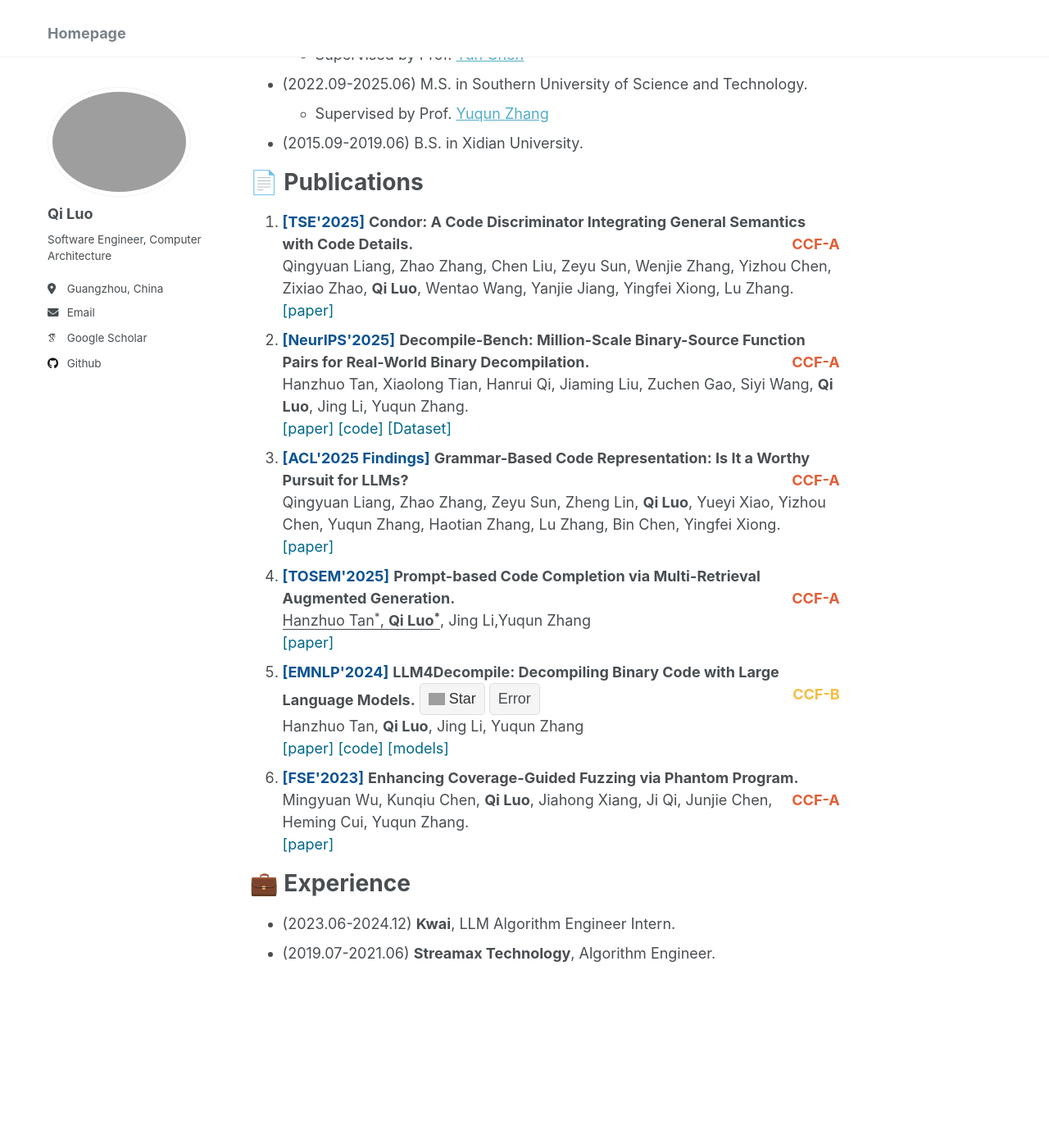
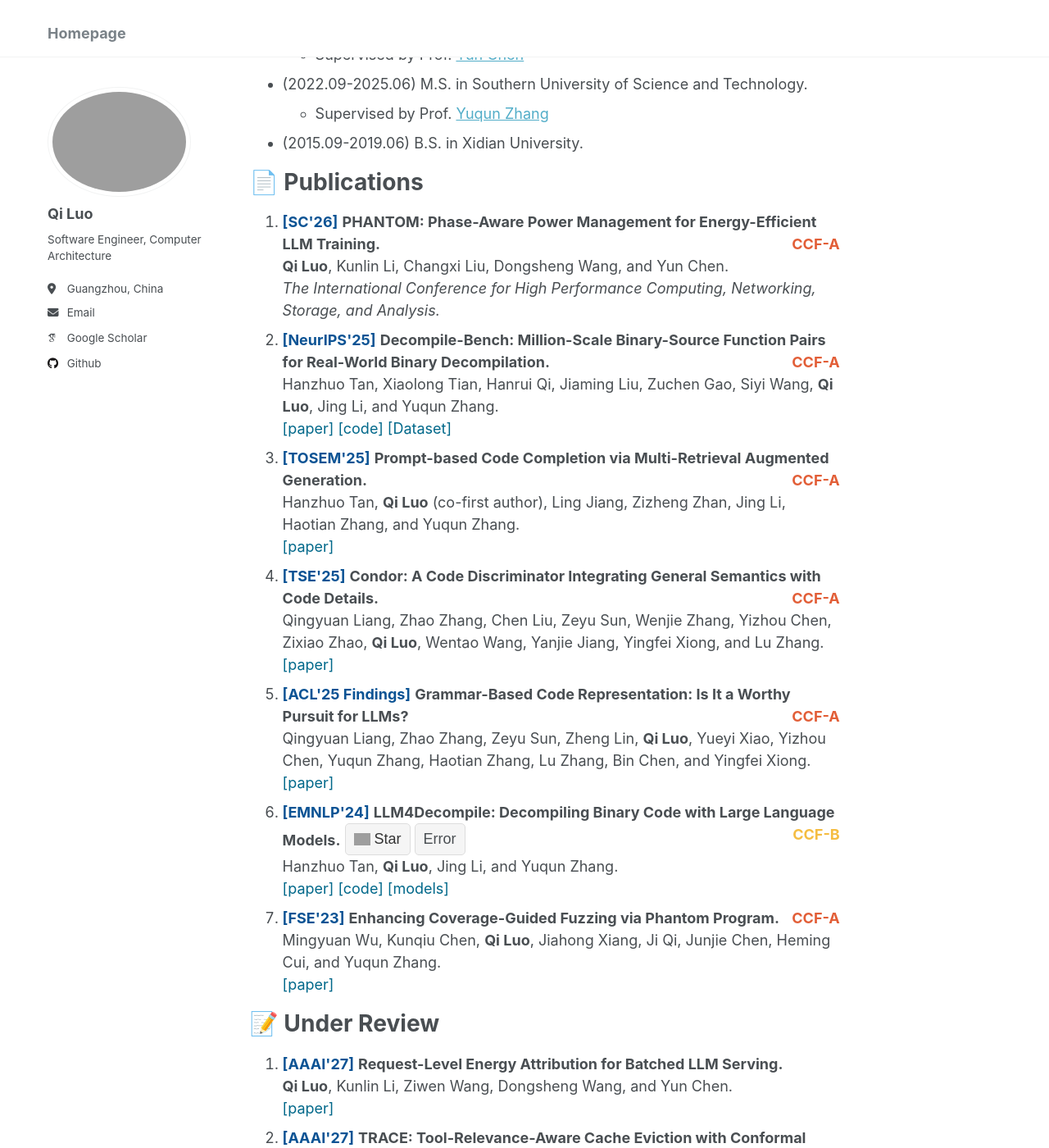
Before and after one commit to rocky-lq/rocky-lq.github.io, a Jekyll site: the page built from _pages/about.md, in a window 1280 px wide and 1400 px high, scrolled down 435 px. Shown: the whole window at 82% size. Built offline with Jekyll 4.4.1, drawn with Linux system fonts in a browser that asks for light colours; some web fonts are replaced; comment, search, counter and statistics services are not loaded; some of the changed text lies outside the part shown; grey boxes are pictures that could not be loaded.

Commit message:
Update publications and experience

```diff
--- a/_pages/about.md
+++ b/_pages/about.md
@@ -6,7 +6,7 @@
   - /about/
   - /about.html
 ---
-<span style="color:gray;">Last updated: Jul 15, 2026</span>
+<span style="color:gray;">Last updated: Aug 28, 2026</span>
 
 👋 Hello! This is Qi Luo, a first-year Ph.D. student in Microelectronics at HKUST(GZ), focusing on Computer Architecture.
 
@@ -26,40 +26,47 @@
 ======
 <ol>
 <li>
-  <strong style="color:#0b5394">[TSE'2025]</strong> <b>Condor: A Code Discriminator Integrating General Semantics with Code Details.</b>  <strong style="color:#E25E37;float:right">CCF-A</strong>
+  <strong style="color:#0b5394">[SC'26]</strong> <b>PHANTOM: Phase-Aware Power Management for Energy-Efficient LLM Training.</b> <strong style="color:#E25E37;float:right">CCF-A</strong>
   <br/>
-  Qingyuan Liang, Zhao Zhang, Chen Liu, Zeyu Sun, Wenjie Zhang, Yizhou Chen, Zixiao Zhao, <b>Qi Luo</b>, Wentao Wang, Yanjie Jiang, Yingfei Xiong, Lu Zhang.
+  <b>Qi Luo</b>, Kunlin Li, Changxi Liu, Dongsheng Wang, and Yun Chen.
+  <br/>
+  <em>The International Conference for High Performance Computing, Networking, Storage, and Analysis.</em>
+</li>
+
+<li>
+  <strong style="color:#0b5394">[NeurIPS'25]</strong> <b>Decompile-Bench: Million-Scale Binary-Source Function Pairs for Real-World Binary Decompilation.</b> <strong style="color:#E25E37;float:right">CCF-A</strong>
+  <br/>
+  Hanzhuo Tan, Xiaolong Tian, Hanrui Qi, Jiaming Liu, Zuchen Gao, Siyi Wang, <b>Qi Luo</b>, Jing Li, and Yuqun Zhang.
+  <br/>
+  <span style="color:#00688A;">[<a href="https://arxiv.org/abs/2505.12668" style="text-decoration:none; color:#00688A;">paper</a>] [<a href="https://github.com/albertan017/LLM4Decompile/tree/main/decompile-bench" style="text-decoration:none; color:#00688A;">code</a>] [<a href="https://huggingface.co/collections/LLM4Binary/decompile-bench-68259091c8d49d0ebd5efda9" style="text-decoration:none; color:#00688A;">Dataset</a>]</span>
+</li>
+
+<li>
+  <strong style="color:#0b5394">[TOSEM'25]</strong> <b>Prompt-based Code Completion via Multi-Retrieval Augmented Generation.</b> <strong style="color:#E25E37;float:right">CCF-A</strong>
+  <br/>
+  Hanzhuo Tan, <b>Qi Luo</b> (co-first author), Ling Jiang, Zizheng Zhan, Jing Li, Haotian Zhang, and Yuqun Zhang.
+  <br/>
+  <span style="color:#00688A;">[<a href="https://dl.acm.org/doi/abs/10.1145/3725812" style="text-decoration:none; color:#00688A;">paper</a>]</span>
+</li>
+
+<li>
+  <strong style="color:#0b5394">[TSE'25]</strong> <b>Condor: A Code Discriminator Integrating General Semantics with Code Details.</b> <strong style="color:#E25E37;float:right">CCF-A</strong>
+  <br/>
+  Qingyuan Liang, Zhao Zhang, Chen Liu, Zeyu Sun, Wenjie Zhang, Yizhou Chen, Zixiao Zhao, <b>Qi Luo</b>, Wentao Wang, Yanjie Jiang, Yingfei Xiong, and Lu Zhang.
   <br/>
   <span style="color:#00688A;">[<a href="https://arxiv.org/abs/2412.17429" style="text-decoration:none; color:#00688A;">paper</a>]</span>
 </li>
 
 <li>
-  <strong style="color:#0b5394">[NeurIPS'2025]</strong> <b>Decompile-Bench: Million-Scale Binary-Source Function Pairs for Real-World Binary Decompilation.</b>  <strong style="color:#E25E37;float:right">CCF-A</strong>
+  <strong style="color:#0b5394">[ACL'25 Findings]</strong> <b>Grammar-Based Code Representation: Is It a Worthy Pursuit for LLMs?</b> <strong style="color:#E25E37;float:right">CCF-A</strong>
   <br/>
-  Hanzhuo Tan, Xiaolong Tian, Hanrui Qi, Jiaming Liu, Zuchen Gao, Siyi Wang, <b>Qi Luo</b>, Jing Li, Yuqun Zhang.
+  Qingyuan Liang, Zhao Zhang, Zeyu Sun, Zheng Lin, <b>Qi Luo</b>, Yueyi Xiao, Yizhou Chen, Yuqun Zhang, Haotian Zhang, Lu Zhang, Bin Chen, and Yingfei Xiong.
   <br/>
-  <span style="color:#00688A;">[<a href="https://arxiv.org/abs/2505.12668" style="text-decoration:none; color:#00688A;">paper</a>] [<a href="https://github.com/albertan017/LLM4Decompile/tree/main/decompile-bench" style="text-decoration:none; color:#00688A;">code</a>] [<a href="https://huggingface.co/collections/LLM4Binary/decompile-bench-68259091c8d49d0ebd5efda9" style="text-decoration:none; color:#00688A;">Dataset</a>]</span>
+  <span style="color:#00688A;">[<a href="https://aclanthology.org/2025.findings-acl.807" style="text-decoration:none; color:#00688A;">paper</a>]</span>
 </li>
 
 <li>
-  <strong style="color:#0b5394">[ACL'2025 Findings]</strong> <b>Grammar-Based Code Representation: Is It a Worthy Pursuit for LLMs?</b>  <strong style="color:#E25E37;float:right">CCF-A</strong>
-  <br/>
-  Qingyuan Liang, Zhao Zhang, Zeyu Sun, Zheng Lin, <b>Qi Luo</b>, Yueyi Xiao, Yizhou Chen, Yuqun Zhang, Haotian Zhang, Lu Zhang, Bin Chen, Yingfei Xiong.
-  <br/>
-  <span style="color:#00688A;">[<a href="https://arxiv.org/abs/2503.05507" style="text-decoration:none; color:#00688A;">paper</a>]</span>
-</li>
-
-<li>
-  <strong style="color:#0b5394">[TOSEM'2025]</strong> <b>Prompt-based Code Completion via Multi-Retrieval Augmented Generation.</b> <strong style="color:#E25E37;float:right">CCF-A</strong>
-  <br/>
-  <u>Hanzhuo Tan<sup>*</sup>, <strong>Qi Luo<sup>*</sup></strong></u>, Jing Li,Yuqun Zhang
-  <br/>
-  <span style="color:#00688A;">[<a href="https://dl.acm.org/doi/abs/10.1145/3725812" style="text-decoration:none; color:#00688A;">paper</a>]</span>
-</li>
-
-
-<li>
-  <strong style="color:#0b5394">[EMNLP'2024]</strong> <b>LLM4Decompile: Decompiling Binary Code with Large Language Models.</b> <strong style="color:#F5BD42;float:right">CCF-B</strong>
+  <strong style="color:#0b5394">[EMNLP'24]</strong> <b>LLM4Decompile: Decompiling Binary Code with Large Language Models.</b> <strong style="color:#F5BD42;float:right">CCF-B</strong>
   <div style="display: inline-flex; align-items: center;">
        <a href="https://github.com/albertan017/LLM4Decompile" style="display: inline-flex; align-items: center; padding: 5px 10px; border: 1px solid #ddd; border-radius: 5px; font-family: Arial, sans-serif; text-decoration: none; color: #333; background-color: #f5f5f5; margin-right: 5px;" target="_blank">
            <img src="https://github.githubassets.com/images/modules/logos_page/GitHub-Mark.png" alt="GitHub logo" width="20" height="20" style="margin-right: 5px;">
@@ -68,25 +75,54 @@
        <span style="display: inline-flex; align-items: center; padding: 5px 10px; border: 1px solid #ddd; border-radius: 5px; font-family: Arial, sans-serif; background-color: #f5f5f5;" id="star-count">Loading...</span>
    </div>
    <br/>
-   Hanzhuo Tan, <b>Qi Luo</b>, Jing Li, Yuqun Zhang
+   Hanzhuo Tan, <b>Qi Luo</b>, Jing Li, and Yuqun Zhang.
    <br/>
    <span style="color:#00688A;">[<a href="https://aclanthology.org/2024.emnlp-main.203" style="text-decoration:none; color:#00688A;">paper</a>] [<a href="https://github.com/albertan017/LLM4Decompile" style="text-decoration:none; color:#00688A;">code</a>] [<a href="https://huggingface.co/LLM4Binary" style="text-decoration:none; color:#00688A;">models</a>]</span>
 </li>
 
 <li>
-  <strong style="color:#0b5394">[FSE'2023]</strong> <b>Enhancing Coverage-Guided Fuzzing via Phantom Program.</b> <strong style="color:#E25E37;float:right">CCF-A</strong>
+  <strong style="color:#0b5394">[FSE'23]</strong> <b>Enhancing Coverage-Guided Fuzzing via Phantom Program.</b> <strong style="color:#E25E37;float:right">CCF-A</strong>
   <br/>
-  Mingyuan Wu, Kunqiu Chen, <b>Qi Luo</b>, Jiahong Xiang, Ji Qi, Junjie Chen, Heming Cui, Yuqun Zhang.
+  Mingyuan Wu, Kunqiu Chen, <b>Qi Luo</b>, Jiahong Xiang, Ji Qi, Junjie Chen, Heming Cui, and Yuqun Zhang.
   <br/>
-  <span style="color:#00688A;">[<a href="https://shadowmydx.github.io/papers/fse2023a.pdf" style="text-decoration:none; color:#00688A;">paper</a>]</span>
+  <span style="color:#00688A;">[<a href="https://dl.acm.org/doi/10.1145/3611643.3616294" style="text-decoration:none; color:#00688A;">paper</a>]</span>
+</li>
+
+</ol>
+
+📝 Under Review
+======
+<ol>
+<li>
+  <strong style="color:#0b5394">[AAAI'27]</strong> <b>Request-Level Energy Attribution for Batched LLM Serving.</b>
+  <br/>
+  <b>Qi Luo</b>, Kunlin Li, Ziwen Wang, Dongsheng Wang, and Yun Chen.
+  <br/>
+  <span style="color:#00688A;">[<a href="https://arxiv.org/abs/2608.00026" style="text-decoration:none; color:#00688A;">paper</a>]</span>
+</li>
+
+<li>
+  <strong style="color:#0b5394">[AAAI'27]</strong> <b>TRACE: Tool-Relevance-Aware Cache Eviction with Conformal Guarantees for Agentic Inference.</b>
+  <br/>
+  <b>Qi Luo</b>, Kunlin Li, Ziwen Wang, Dongsheng Wang, and Yun Chen.
+</li>
+
+<li>
+  <strong style="color:#0b5394">[AAAI'27]</strong> <b>The Gate, Not the Cache: Gate Provenance Bounds the Closed-Loop Reliability of Training-Free VLA Token Skipping.</b>
+  <br/>
+  <b>Qi Luo</b>, Shuaijun Liu, Hao Zhao, Kunlin Li, Xiaobo Wang, Ningxing Su, Dongsheng Wang, and Yun Chen.
+  <br/>
+  <span style="color:#00688A;">[<a href="https://arxiv.org/abs/2608.00391" style="text-decoration:none; color:#00688A;">paper</a>]</span>
 </li>
 
 </ol>
 
 💼 Experience
 ======
++ (2026.06-2026.09) **Sangfor Technologies**, Embodied AI Research Intern.
 + (2023.06-2024.12) **Kwai**, LLM Algorithm Engineer Intern.
 + (2019.07-2021.06) **Streamax Technology**, Algorithm Engineer.
++ (2018.05-2018.08) **Huawei**, Software Development Engineer Intern.
 
 
 <script>
```
